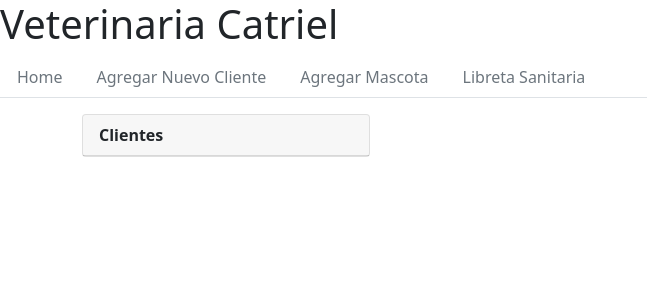
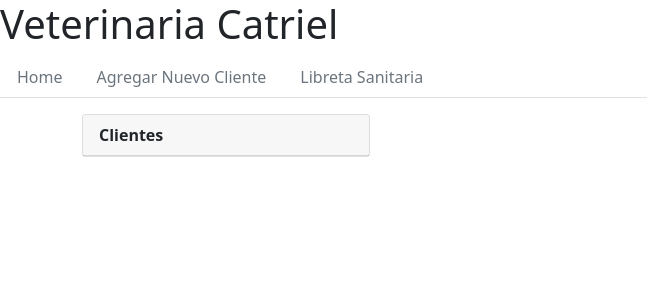
Before and after one commit to Miqueas-Freiberger/Proyecto-Vete, a PHP site: page / in a window 1280 px wide. Shown: the top 300 px of the page, without its empty margins (0-647 px from the left). Run offline with PHP 8.4, Linux system fonts and the light colour scheme; data that the repository does not hold is empty.

Commit message:
comentario header

```diff
--- a/templates/header.tpl
+++ b/templates/header.tpl
@@ -21,9 +21,10 @@
             <li class="nav-item">
                 <a class="nav-link text-secondary" aria-current="page" href="nuevoCliente">Agregar Nuevo Cliente</a>
             </li>
-            <li class="nav-item">
+            {* <li class="nav-item">
                 <a class="nav-link text-secondary" href="nuevaMascota">Agregar Mascota</a>
-            </li>
+            </li> *}
+            {*Agregar link "nueva mascota" en boton de tabla datos cliente*}
             <li class="nav-item">
                 <a class="nav-link text-secondary" href="#">Libreta Sanitaria</a>
             </li>
```
